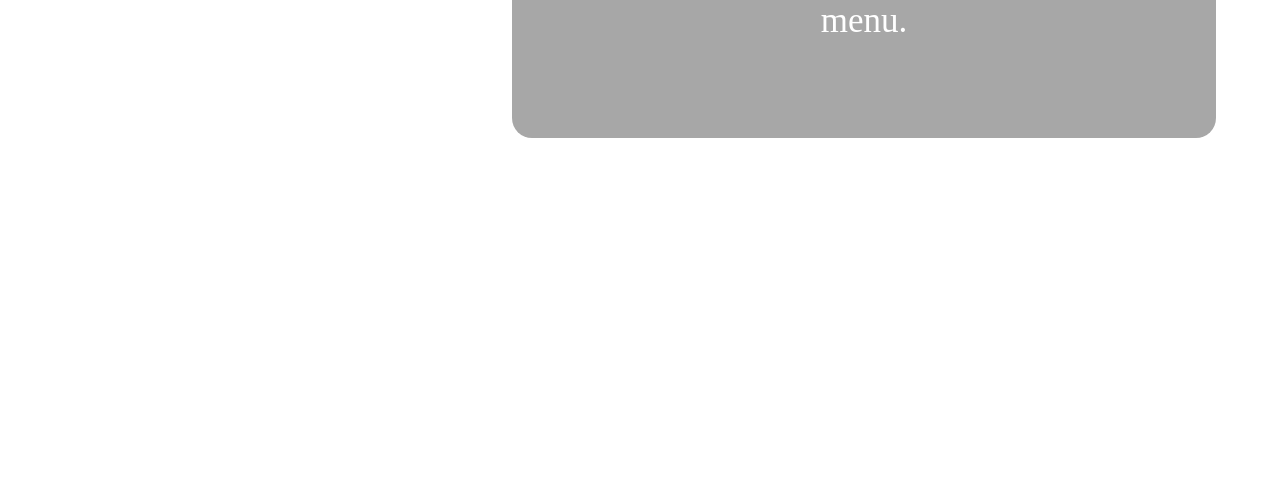
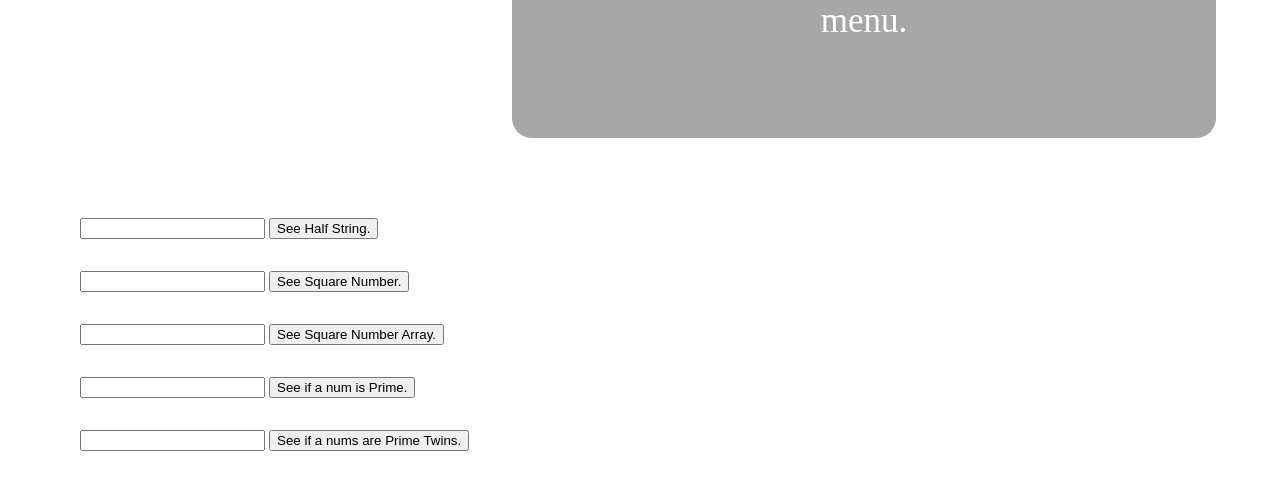
Before and after one commit to Martinoww/git-servicenow-project, a plain HTML site: page website-personal-information/index.html in a window 1280 px wide. Shown: the part 686-1169 px from the top of the page. Before the commit the page ends 904 px from the top, so only its background shows below. Drawn offline with Linux system fonts and the light colour scheme.

Commit message:
added exercise3 functions and made them dynamic

```diff
--- /dev/null
+++ b/website-personal-information/exercise3.js
@@ -0,0 +1,117 @@
+function halfString(string) {
+    var inputField = document.getElementById('half-string-result-input');
+    var ulElement = document.getElementById('half-string-result-list');
+    if(inputField.value.trim() == ''){
+        ulElement.innerHTML = '';
+
+        return;
+    }
+    string = inputField.value.trim();
+
+    var result = string.substring(Math.floor(string.length / 2));
+    ulElement.innerHTML = '<li class="resul-list-item">'+ result +'</li>';
+    return;
+}
+
+function rootNumber(number){
+    var inputField1 = document.getElementById('square-num-result-input');
+    var ulElement1 = document.getElementById('square-num-result-list');
+    if(inputField1.value.trim() == ''){
+        ulElement1.innerHTML = '';
+
+        return;
+    }
+    number = Number(inputField1.value.trim());
+    var result = Math.sqrt(number);
+    ulElement1.innerHTML = '<li class="resul-list-item">'+ result +'</li>';
+
+    return;
+}
+
+function listOfSqrtNums(listOfNums){
+    var inputField2 = document.getElementById('square-num-arr-result-input');
+    var ulElement2 = document.getElementById('square-num-arr-result-list');
+    if(inputField2.value.trim() == ''){
+        ulElement2.innerHTML = '';
+
+        return;
+    }
+    listOfNums = inputField2.value.trim().split(',');
+
+    var listOfSqrtNums = ''
+    for(var i = 0; i<listOfNums.length;i++){
+        if(listOfSqrtNums.length == 0){
+            listOfSqrtNums = listOfSqrtNums + Math.sqrt(Number(listOfNums[i])).toFixed(2);
+        }
+        listOfSqrtNums = listOfSqrtNums + ', ' + Math.sqrt(Number(listOfNums[i])).toFixed(2);
+    }
+    var result = listOfSqrtNums;
+    ulElement2.innerHTML = '<li class="resul-list-item">'+ result +'</li>';
+    return;
+}
+
+function isPrime(num) {
+    var inputField3 = document.getElementById('isPrime-result-input');
+    var ulElement3 = document.getElementById('isPrime-result-list');
+    if(inputField3.value.trim() == ''){
+        ulElement3.innerHTML = '';
+        return;
+    }
+    num = Number(inputField3.value.trim());
+    if(num < 2 || Number.isNaN(num)){
+        inputField3.value = '';
+        ulElement3.innerHTML = '';
+        return;
+    }
+    var counter = 0;
+    for(var i= 1; i<=num; i++){
+        if(num % i == 0){
+            counter++;
+        }
+    }
+
+    var result = counter <= 2 ? 'true' : 'false';
+    ulElement3.innerHTML = '<li class="resul-list-item">'+ result +'</li>';
+}
+
+
+function isPrimeTwin() {
+    var inputField4 = document.getElementById('isPrime-twin-result-input');
+    var ulElement4 = document.getElementById('isPrime-twin-result-list');
+    if(inputField4.value.trim() == ''){
+        ulElement4.innerHTML = '';
+        return;
+    }
+
+    var [num1, num2] = inputField4.value.trim().split(',');
+    num1 = Number(num1);
+    num2 = Number(num2);
+
+    if((num1 < 2 && num2 < 2) || (Number.isNaN(num1) && Number.isNaN(num2))){
+        inputField4.value = '';
+        ulElement4.innerHTML = '';
+        return;
+    }
+
+    if(Math.abs(num1 - num2) != 2){
+        ulElement4.innerHTML = '<li class="resul-list-item">false</li>';
+    }
+    var isNum1Prime = isPrimeChecker(num1);
+    var isNum2Prime = isPrimeChecker(num2);
+    if(isNum1Prime && isNum2Prime){
+        ulElement4.innerHTML = '<li class="resul-list-item">true</li>';
+    }
+
+}
+
+function isPrimeChecker(num){
+    var counter = 0;
+    for(var i= 1; i<=num; i++){
+        if(num % i == 0){
+            counter++;
+        }
+    }
+
+    var result = counter <= 2 ? true : false;
+    return result;
+}
--- a/website-personal-information/index.html
+++ b/website-personal-information/index.html
@@ -6,6 +6,7 @@
     <meta name="viewport" content="width=device-width, initial-scale=1.0">
     <title>Home Page</title>
     <link rel="stylesheet" href="/website-personal-information/styles/style.css">
+    <script src="exercise3.js"></script>
 </head>
 <body>
     <header>
@@ -25,6 +26,33 @@
                 To know more about me click one of the links in Navigation menu.
             </p>
         </article>
+        <article id="half-string-result-container">
+            <input type="text" id="half-string-result-input">
+            <button onclick="halfString()">See Half String.</button>
+            <ul id="half-string-result-list"></ul>
+        </article>
+        <article id="square-num-result-container">
+            <input type="text" id="square-num-result-input">
+            <button onclick="rootNumber()">See Square Number.</button>
+            <ul id="square-num-result-list"></ul>
+        </article>
+        <article id="square-num-arr-result-container">
+            <input type="text" id="square-num-arr-result-input">
+            <button onclick="listOfSqrtNums()">See Square Number Array.</button>
+            <ul id="square-num-arr-result-list"></ul>
+        </article>
+        <article id="isPrime-result-container">
+            <input type="text" id="isPrime-result-input">
+            <button onclick="isPrime()">See if a num is Prime.</button>
+            <ul id="isPrime-result-list"></ul>
+        </article>
+        <article id="isPrime-twin-result-container">
+            <input type="text" id="isPrime-twin-result-input">
+            <button onclick="isPrimeTwin()">See if a nums are Prime Twins.</button>
+            <ul id="isPrime-twin-result-list"></ul>
+        </article>
+
     </main>
+
 </body>
 </html>
--- a/website-personal-information/styles/home.css
+++ b/website-personal-information/styles/home.css
@@ -64,3 +64,8 @@ header .navigation .navigation-list .navigation-list-item .navigation-list-item-
     border-radius: 9px;
 
 }
+
+article#half-string-result-container, article#square-num-result-container, article#square-num-arr-result-container, article#isPrime-result-container, article#isPrime-twin-result-container {
+    margin: 2rem 5rem;
+
+}
```
Also changed, not shown: style.css (line endings or trailing spaces).
